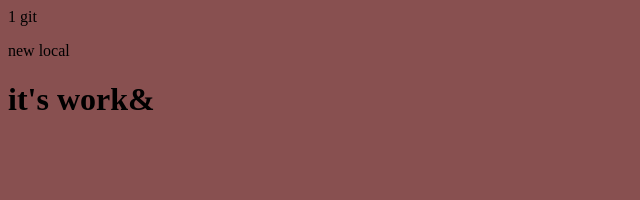
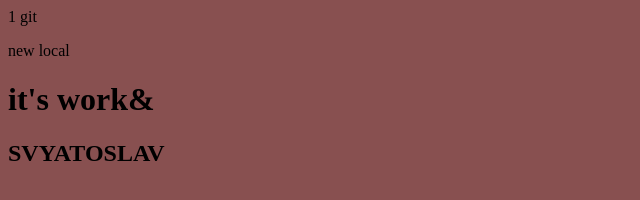
Before and after one commit to TominAd/1-test, a plain HTML site: page index.html in a window 1280 px wide. Shown: the whole page, without its empty margins (0-640 px from the left). Drawn offline with Linux system fonts and the light colour scheme.

Commit message:
Update index.html

```diff
--- a/index.html
+++ b/index.html
@@ -13,6 +13,7 @@
   </div>
   <p>new local</p>
   <h1>it's work&</h1>
+  <h2>SVYATOSLAV</h2>
 
 </body>
 </html>
```
